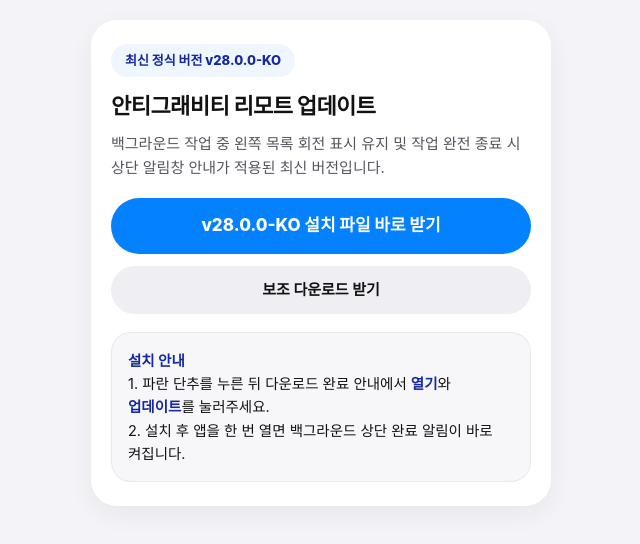
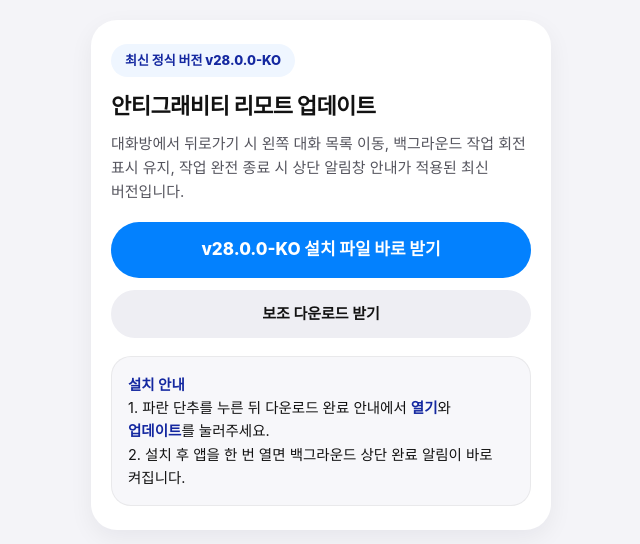
Before and after one commit to zespy2614-jpg/korea-spart-24h-cloud, a plain HTML site: page docs/u.html in a window 1280 px wide. Shown: the whole page, without its empty margins (319-959 px from the left). Drawn offline with Linux system fonts and the light colour scheme.

Commit message:
Deploy Antigravity Remote Pro build 29 (Back button opens left conversation list)

```diff
--- a/docs/u.html
+++ b/docs/u.html
@@ -102,7 +102,7 @@
   <div class="card">
     <span class="badge">최신 정식 버전 v28.0.0-KO</span>
     <h1>안티그래비티 리모트 업데이트</h1>
-    <p class="desc">백그라운드 작업 중 왼쪽 목록 회전 표시 유지 및 작업 완전 종료 시 상단 알림창 안내가 적용된 최신 버전입니다.</p>
+    <p class="desc">대화방에서 뒤로가기 시 왼쪽 대화 목록 이동, 백그라운드 작업 회전 표시 유지, 작업 완전 종료 시 상단 알림창 안내가 적용된 최신 버전입니다.</p>
 
     <a id="primaryDl" class="dl-btn" href="./Antigravity_Remote_Pro_v28_KO.apk" download="Antigravity_Remote_Pro_v28_KO.apk">
       v28.0.0-KO 설치 파일 바로 받기
```
Also changed, not shown: 4 other files.
